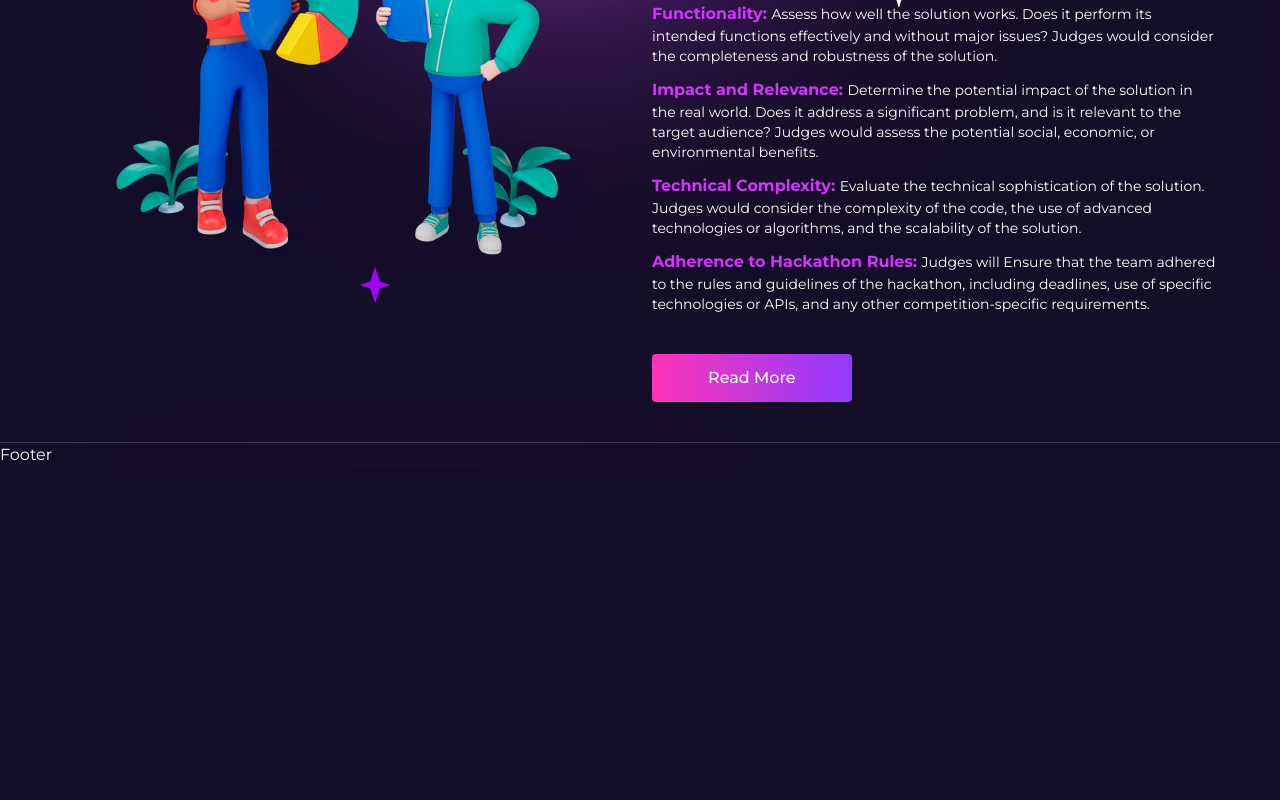
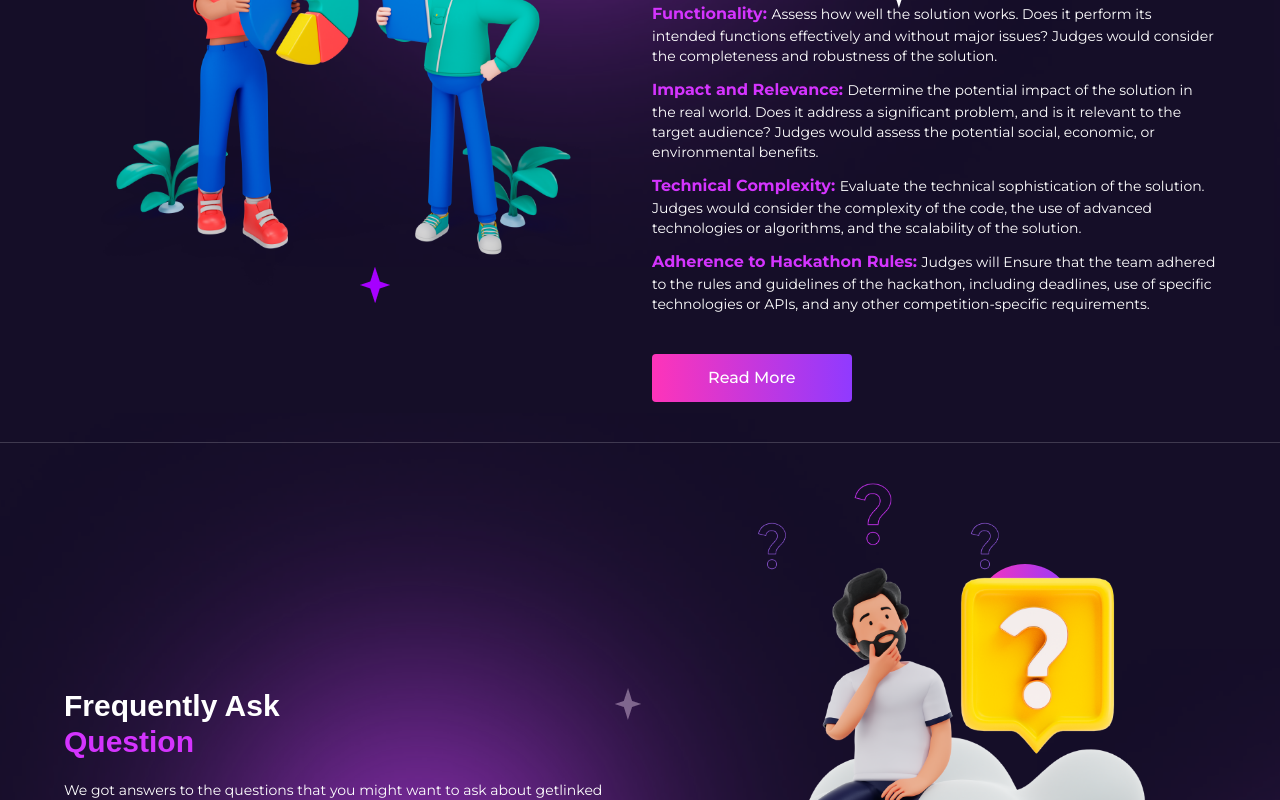
Before and after one commit to gift56/getlinked-ui-challengn, a Next.js app: page / in a window 1280 px wide. Shown: the part 2000-2800 px from the top of the page. Before the commit the page ends 2467 px from the top, so only its background shows below. Built offline with nearby package versions, Linux system fonts and the light colour scheme; a web font is replaced by a local one.

Commit message:
moving to the next

```diff
--- a/components/LandingpageContent/Faqs.tsx
+++ b/components/LandingpageContent/Faqs.tsx
@@ -25,8 +25,8 @@ const Faqs = () => {
               viewport={{ once: true }}
               className="text-xl font-bold md:text-2xl text-center tab:text-start tab:text-3xl font-clash"
             >
-              Rules and
-              <span className="font-clash text-primary block">Guidelines</span>
+              Frequently Ask
+              <span className="font-clash text-primary block">Question</span>
             </motion.h2>
             <motion.p
               initial={{ opacity: 0, y: 50 }}
@@ -35,13 +35,8 @@ const Faqs = () => {
               viewport={{ once: true }}
               className="text-center text-sm font-normal tab:text-start"
             >
-              Our tech hackathon is a melting pot of visionaries, and its
-              purpose is as clear as day: to shape the future. Whether you're a
-              coding genius, a design maverick, or a concept wizard, you'll have
-              the chance to transform your ideas into reality. Solving
-              real-world problems, pushing the boundaries of technology, and
-              creating solutions that can change the world, that's what we're
-              all about!
+              We got answers to the questions that you might want to ask about
+              getlinked Hackathon 1.0
             </motion.p>
           </div>
         </div>
--- a/pages/index.tsx
+++ b/pages/index.tsx
@@ -1,4 +1,4 @@
-import { Hero, Introduction, Judging, Rules } from "@/components";
+import { Faqs, Hero, Introduction, Judging, Rules } from "@/components";
 import MainLayout from "@/layout/MainLayout";
 
 const Homepage = () => {
@@ -8,6 +8,7 @@ const Homepage = () => {
       <Introduction />
       <Rules />
       <Judging />
+      <Faqs />
     </MainLayout>
   );
 };
```
